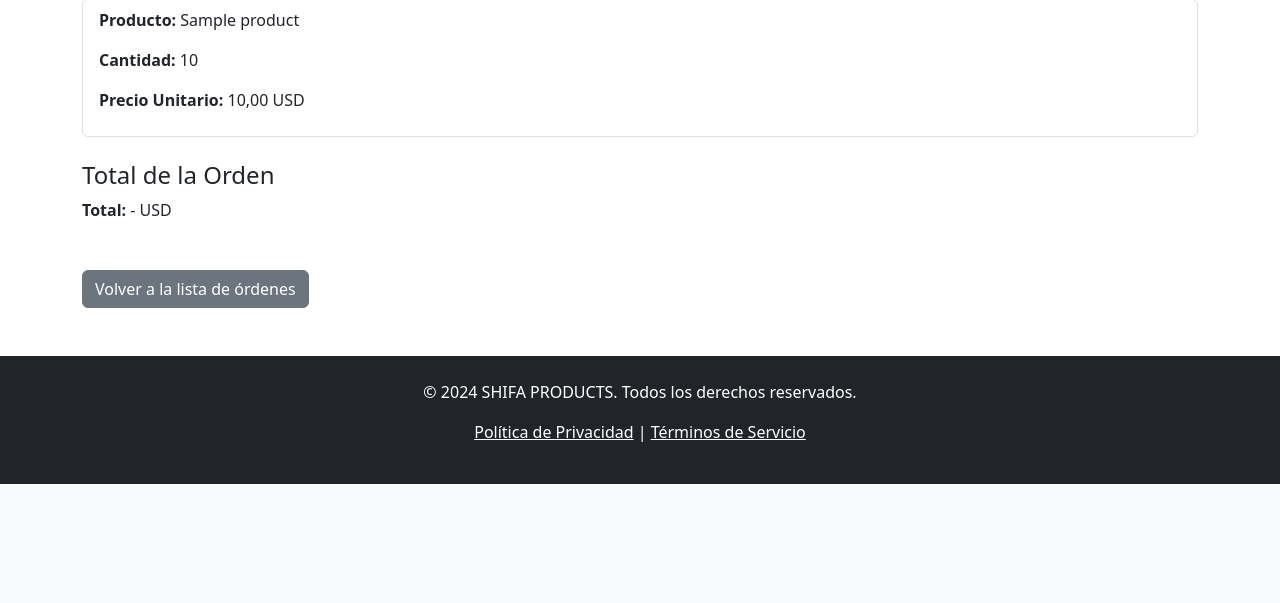
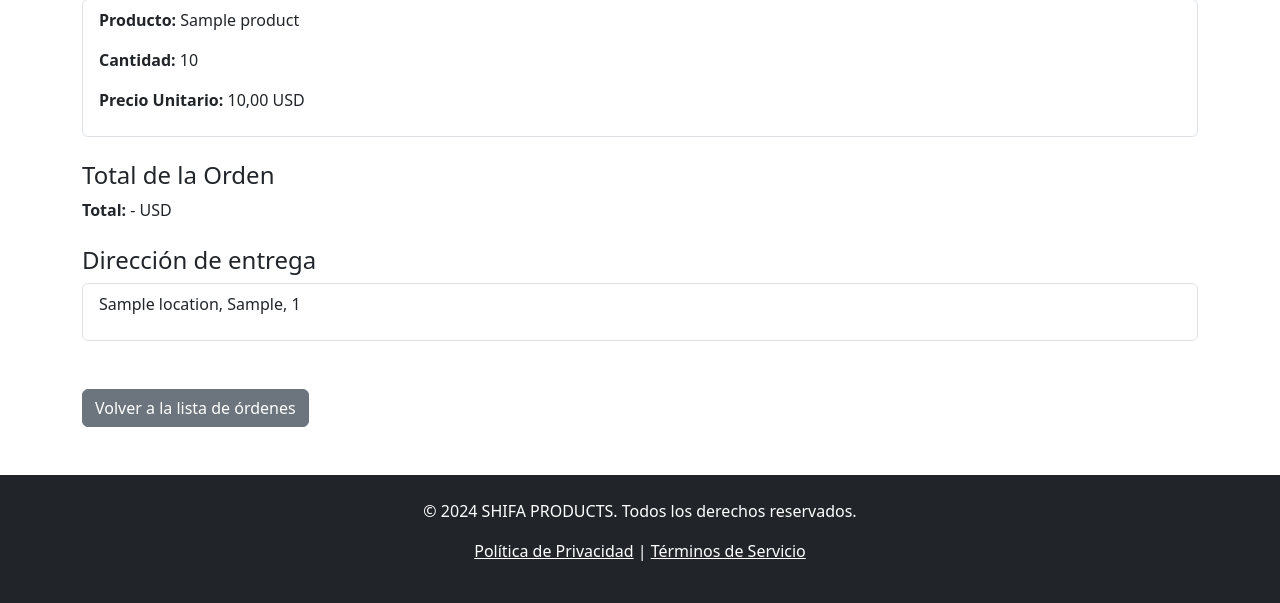
Before and after one commit to VladimirAzanza/shifa_products, a Django app: page /order/detail/1/ in a window 1280 px wide. Shown: the part 385-988 px from the top of the page. Before the commit the page ends 869 px from the top, so only its background shows below. Run offline with Django 4.2, Linux system fonts and the light colour scheme; tables that the repository leaves empty hold one stand-in row (values such as "Sample post").

Commit message:
Add order address to html

```diff
--- a/shifa_products/templates/orders/order_detail.html
+++ b/shifa_products/templates/orders/order_detail.html
@@ -36,6 +36,15 @@
     <p><strong>Total:</strong> - USD</p>
   </div>
 
+  <div class="mt-4">
+    <h4>Dirección de entrega</h4>
+    <ul class="list-group">
+      <li class="list-group-item">
+        <p> {{ order.address }}</p>
+      </li>
+    </ul>
+  </div>
+
   <div class="mt-5">
     <a href="{% url 'cart:cart' %}" class="btn btn-secondary">Volver a la lista de órdenes</a>
   </div>
```
